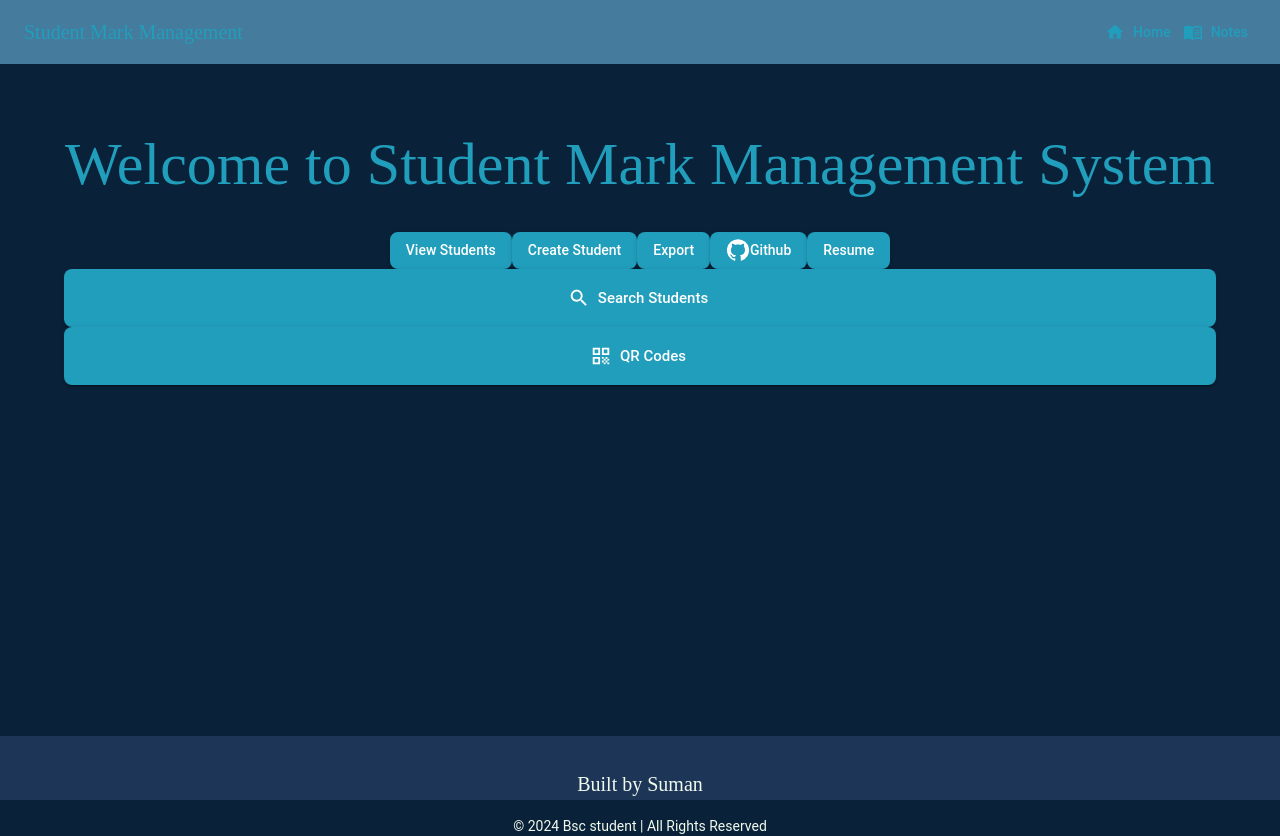
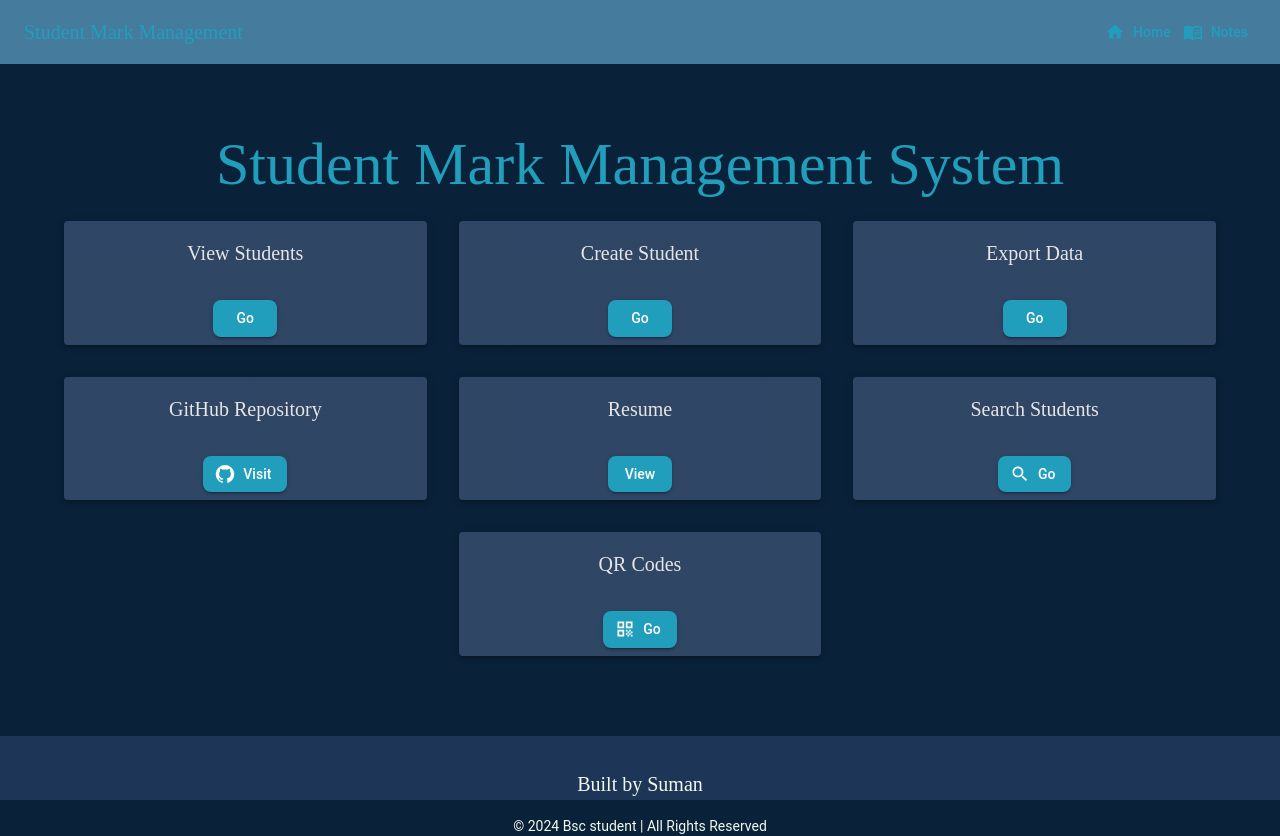
Before and after one commit to suman492/clcMngm1, a React (Create React App) app in the folder client/: page / in a window 1280 px wide. Built offline with nearby package versions, Linux system fonts and the light colour scheme.

Commit message:
prod-deploy:changed homepage design

```diff
--- a/client/src/components/Homepage.js
+++ b/client/src/components/Homepage.js
@@ -1,83 +1,269 @@
+// import React from 'react';
+// import { Link } from 'react-router-dom';
+// import { Container, Typography, Button, Grid } from '@mui/material';
+// import GitHubIcon from '@mui/icons-material/GitHub';
+// import SearchIcon from '@mui/icons-material/Search';
+// import QrCodeIcon from '@mui/icons-material/QrCode';
+
+
+// const Homepage = () => {
+//     return (
+//         <Container maxWidth="lg" sx={{ textAlign: 'center', py: 5 }}>
+//             <Typography variant='h2' component="h1" color='primary' gutterBottom>
+//                 Welcome to Student Mark Management System
+//             </Typography>
+//             <Grid container spacing={1} justifyContent='center'>
+//                 <Grid item xs={12} sm={6} md={4}>
+//                         <Button
+//                             component={Link}
+//                             to="/student-list"
+//                             color='primary'
+//                             variant='contained'
+//                             sx={{ p: 1 }}
+//                         >view students
+//                         </Button>
+//                 </Grid>
+//                 <Grid item xs={12} sm={6} md={4}>
+//                     <Button
+//                         component={Link}
+//                         to="/create-student"
+//                         color='primary'
+//                         variant='contained'
+//                         fullWidth
+//                     >Create student
+//                     </Button>
+//                 </Grid>
+//                 <Grid item xs={12} sm={6} md={4}>
+//                     <Button
+//                         component={Link}
+//                         to="/export"
+//                         color='primary'
+//                         variant='contained'
+
+//                     >Export
+//                     </Button>
+//                 </Grid>
+//                 <Grid item xs={12} sm={4} md={4}>
+//                     <Button
+//                         color="primary"
+//                         component="a"
+//                         href="https://github.com/suman492/stdmkMgmt"
+//                         target="_blank"
+//                         variant='contained'
+//                         rel="noopener noreferrer"
+//                     >
+//                         <GitHubIcon />
+//                         Github
+//                     </Button>
+//                 </Grid>
+//                 <Button
+//                     color="primary"
+//                     component="a"
+//                     href="https://docs.google.com/document/d/1ncz3J_GCgqLG-kwAHE2CZamT3bMhtr-RuPqBkiPvU2Q/edit?usp=drive_link"
+//                     target="_blank"
+//                     variant='contained'
+//                     rel="noopener noreferrer"
+//                 >
+//                     Resume
+//                 </Button>
+//                 <Button
+//                     component={Link}
+//                     to="/search"
+//                     variant="contained"
+//                     size="large"
+//                     startIcon={<SearchIcon />}
+//                     fullWidth
+//                     sx={{ py: 2 }}
+//                 >
+//                     Search Students
+//                 </Button>
+//                 <Button
+//                     component={Link}
+//                     to="/qr-codes"
+//                     variant="contained"
+//                     size="large"
+//                     startIcon={<QrCodeIcon />}
+//                     fullWidth
+//                     sx={{ py: 2 }}
+//                 >
+//                     QR Codes
+//                 </Button>
+//             </Grid>
+//         </Container>
+//     );
+// };
+
+// export default Homepage;
+
 import React from 'react';
 import { Link } from 'react-router-dom';
-import { Container, Typography, Button, Box } from '@mui/material';
+import { Container, Typography, Button, Grid, Card, CardContent, CardActions } from '@mui/material';
 import GitHubIcon from '@mui/icons-material/GitHub';
 import SearchIcon from '@mui/icons-material/Search';
 import QrCodeIcon from '@mui/icons-material/QrCode';
 
-
 const Homepage = () => {
     return (
-        <Container maxWidth="lg" sx={{ textAlign: 'center', py: 5 }}>
-            <Typography variant='h2' component="h1" color='primary' gutterBottom>
-                Welcome to Student Mark Management System
+        <Container maxWidth="lg" sx={{ py: 5 }}>
+            <Typography variant="h2" component="h1" color="primary" gutterBottom align="center">
+                Student Mark Management System
             </Typography>
-            <Box mt={4}>
+
+            <Grid container spacing={4} justifyContent="center">
+                {/* View Students */}
+                <Grid item xs={12} sm={6} md={4}>
+                    <Card elevation={3}>
+                        <CardContent>
+                            <Typography variant="h6" gutterBottom align="center">
+                                View Students
+                            </Typography>
+                        </CardContent>
+                        <CardActions sx={{ justifyContent: 'center' }}>
                             <Button
                                 component={Link}
                                 to="/student-list"
-                    color='primary'
-                    variant='contained'
-                >view students
+                                color="primary"
+                                variant="contained"
+                            >
+                                Go
                             </Button>
+                        </CardActions>
+                    </Card>
+                </Grid>
+
+                {/* Create Student */}
+                <Grid item xs={12} sm={6} md={4}>
+                    <Card elevation={3}>
+                        <CardContent>
+                            <Typography variant="h6" gutterBottom align="center">
+                                Create Student
+                            </Typography>
+                        </CardContent>
+                        <CardActions sx={{ justifyContent: 'center' }}>
                             <Button
                                 component={Link}
                                 to="/create-student"
-                    color='primary'
-                    variant='contained'
-                >Create student
+                                color="primary"
+                                variant="contained"
+                            >
+                                Go
                             </Button>
+                        </CardActions>
+                    </Card>
+                </Grid>
+
+                {/* Export */}
+                <Grid item xs={12} sm={6} md={4}>
+                    <Card elevation={3}>
+                        <CardContent>
+                            <Typography variant="h6" gutterBottom align="center">
+                                Export Data
+                            </Typography>
+                        </CardContent>
+                        <CardActions sx={{ justifyContent: 'center' }}>
                             <Button
                                 component={Link}
                                 to="/export"
-                    color='primary'
-                    variant='contained'
-                >Export
+                                color="primary"
+                                variant="contained"
+                            >
+                                Go
                             </Button>
+                        </CardActions>
+                    </Card>
+                </Grid>
+
+                {/* GitHub */}
+                <Grid item xs={12} sm={6} md={4}>
+                    <Card elevation={3}>
+                        <CardContent>
+                            <Typography variant="h6" gutterBottom align="center">
+                                GitHub Repository
+                            </Typography>
+                        </CardContent>
+                        <CardActions sx={{ justifyContent: 'center' }}>
                             <Button
                                 color="primary"
                                 component="a"
                                 href="https://github.com/suman492/stdmkMgmt"
                                 target="_blank"
-                    variant='contained'
+                                variant="contained"
                                 rel="noopener noreferrer"
+                                startIcon={<GitHubIcon />}
                             >
-                    <GitHubIcon />
-                    Github
+                                Visit
                             </Button>
+                        </CardActions>
+                    </Card>
+                </Grid>
+
+                {/* Resume */}
+                <Grid item xs={12} sm={6} md={4}>
+                    <Card elevation={3}>
+                        <CardContent>
+                            <Typography variant="h6" gutterBottom align="center">
+                                Resume
+                            </Typography>
+                        </CardContent>
+                        <CardActions sx={{ justifyContent: 'center' }}>
                             <Button
                                 color="primary"
                                 component="a"
                                 href="https://docs.google.com/document/d/1ncz3J_GCgqLG-kwAHE2CZamT3bMhtr-RuPqBkiPvU2Q/edit?usp=drive_link"
                                 target="_blank"
-                    variant='contained'
+                                variant="contained"
                                 rel="noopener noreferrer"
                             >
-                    Resume
+                                View
                             </Button>
+                        </CardActions>
+                    </Card>
+                </Grid>
+
+                {/* Search Students */}
+                <Grid item xs={12} sm={6} md={4}>
+                    <Card elevation={3}>
+                        <CardContent>
+                            <Typography variant="h6" gutterBottom align="center">
+                                Search Students
+                            </Typography>
+                        </CardContent>
+                        <CardActions sx={{ justifyContent: 'center' }}>
                             <Button
                                 component={Link}
                                 to="/search"
+                                color="primary"
                                 variant="contained"
-              size="large"
                                 startIcon={<SearchIcon />}
-              fullWidth
-              sx={{ py: 2 }}
                             >
-              Search Students
+                                Go
                             </Button>
+                        </CardActions>
+                    </Card>
+                </Grid>
+
+                {/* QR Codes */}
+                <Grid item xs={12} sm={6} md={4}>
+                    <Card elevation={3}>
+                        <CardContent>
+                            <Typography variant="h6" gutterBottom align="center">
+                                QR Codes
+                            </Typography>
+                        </CardContent>
+                        <CardActions sx={{ justifyContent: 'center' }}>
                             <Button
                                 component={Link}
                                 to="/qr-codes"
+                                color="primary"
                                 variant="contained"
-              size="large"
                                 startIcon={<QrCodeIcon />}
-              fullWidth
-              sx={{ py: 2 }}
                             >
-              QR Codes
+                                Go
                             </Button>
-            </Box>
+                        </CardActions>
+                    </Card>
+                </Grid>
+            </Grid>
         </Container>
     );
 };
--- a/client/src/components/SearchStudents.js
+++ b/client/src/components/SearchStudents.js
@@ -1,4 +1,4 @@
-import React, { useState, useEffect } from 'react';
+import React, { useState, useEffect, useCallback } from 'react';
 import {
     Container,
     TextField,
@@ -50,7 +50,7 @@ const SearchStudents = () => {
           });
     },[]);
 
-    const applyFilters = () => {
+    const applyFilters = useCallback(() => {
         let result = [...students];
 
         if (filters.searchTerm) {
@@ -82,11 +82,11 @@ const SearchStudents = () => {
         })
 
         setFilteredStudents(result);
-    }
+    },[filters, students])
 
     useEffect(()=> {
         applyFilters();
-    },[filters]);
+    },[applyFilters]);
 
     const resetFilters = () => {
         setFilters({
```
Also changed, not shown: 8 other files (tests, documents, lock files or other folders). Lines whose indentation alone changed are shown as unchanged.
